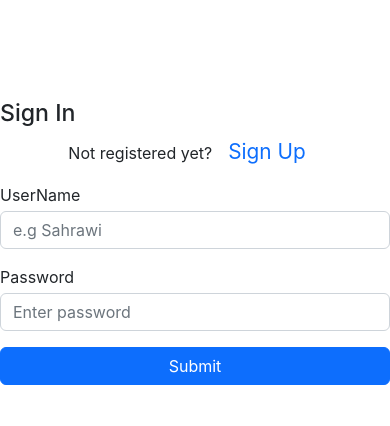
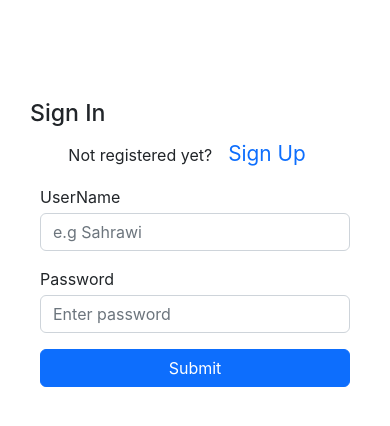
Before and after one commit to Diouani1/react-group-project, a React (Create React App) app: page /#/ in a window 390 px wide. Shown: the top 426 px of the page. Built offline with nearby package versions, Linux system fonts and the light colour scheme.

Commit message:
adding css file for register component

```diff
--- /dev/null
+++ b/src/Component/Register/register.css
@@ -0,0 +1,5 @@
+@media (max-width: 429px) {
+  div {
+    margin: 10px;
+  }
+}
```
Also changed, not shown: src/Component/Register/Register.jsx (+4 -5 lines).
